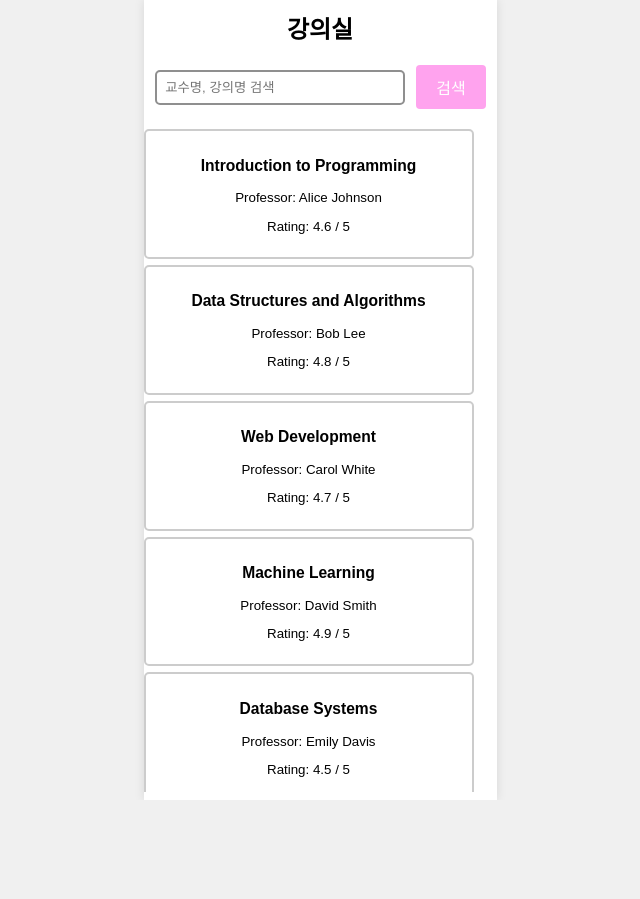
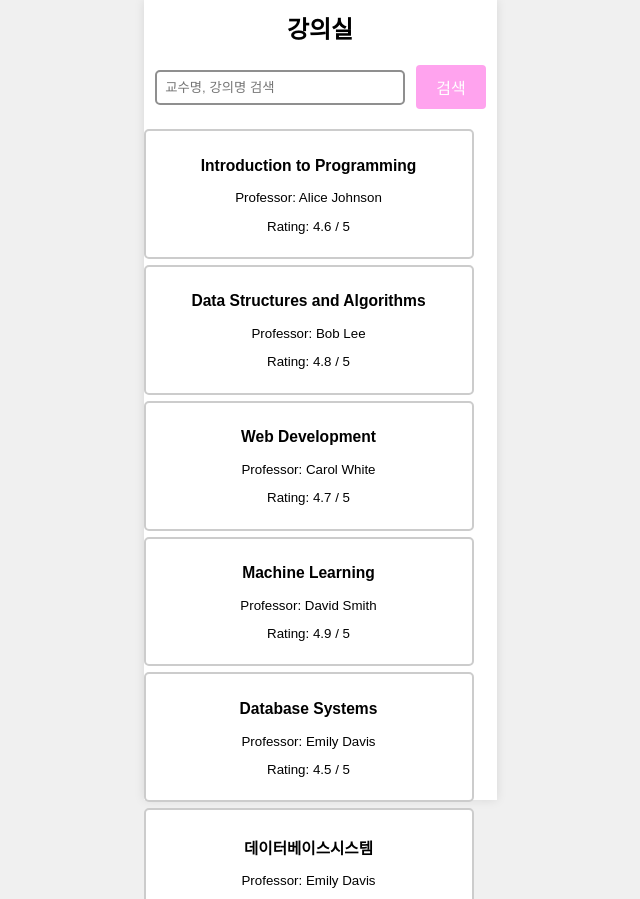
Before and after one commit to ais-internship-cnu/I-school-FE, a Next.js app: page /course-page in a window 1280 px wide. Shown: the whole page, without its empty margins (320-960 px from the left). Before the commit the page ends 800 px from the top, so only its background shows below. Built offline with nearby package versions, Linux system fonts and the light colour scheme; what axios-mock-adapter would draw is missing.

Commit message:
feat: Mock data 추가

```diff
--- a/src/mocks/reviewMock/mockData.ts
+++ b/src/mocks/reviewMock/mockData.ts
@@ -5,4 +5,7 @@ export const mockCourses = [
     { courseName: 'Web Development', professor: 'Carol White', rating: 4.7 },
     { courseName: 'Machine Learning', professor: 'David Smith', rating: 4.9 },
     { courseName: 'Database Systems', professor: 'Emily Davis', rating: 4.5 },
+    { courseName: '데이터베이스시스템', professor: 'Emily Davis', rating: 4.5 },
+    { courseName: '운영체제', professor: 'Emily Davis', rating: 4.5 },
+    { courseName: '연애의 첫 단추', professor: 'Emily Davis', rating: 4.5 }
   ];
```
